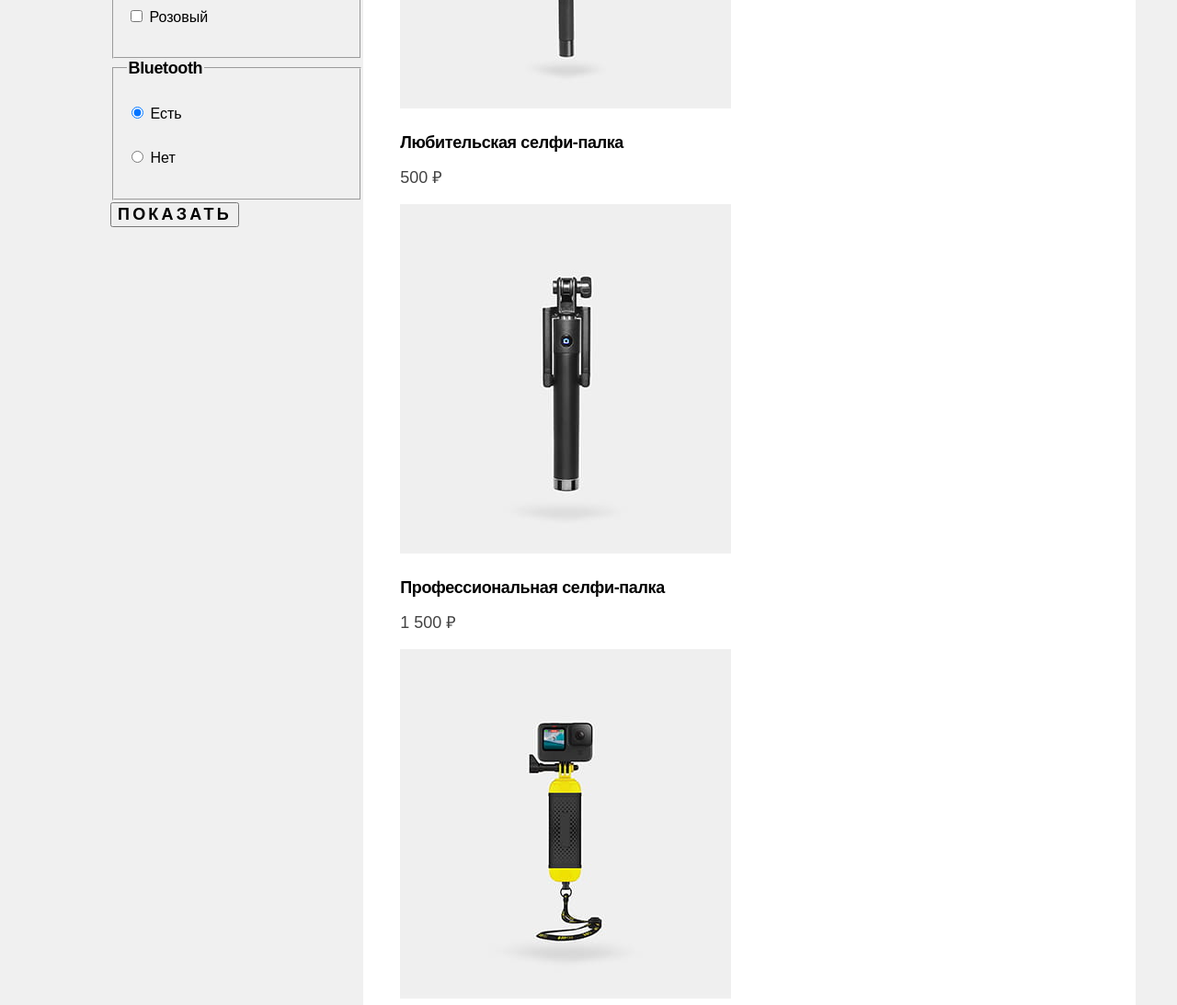
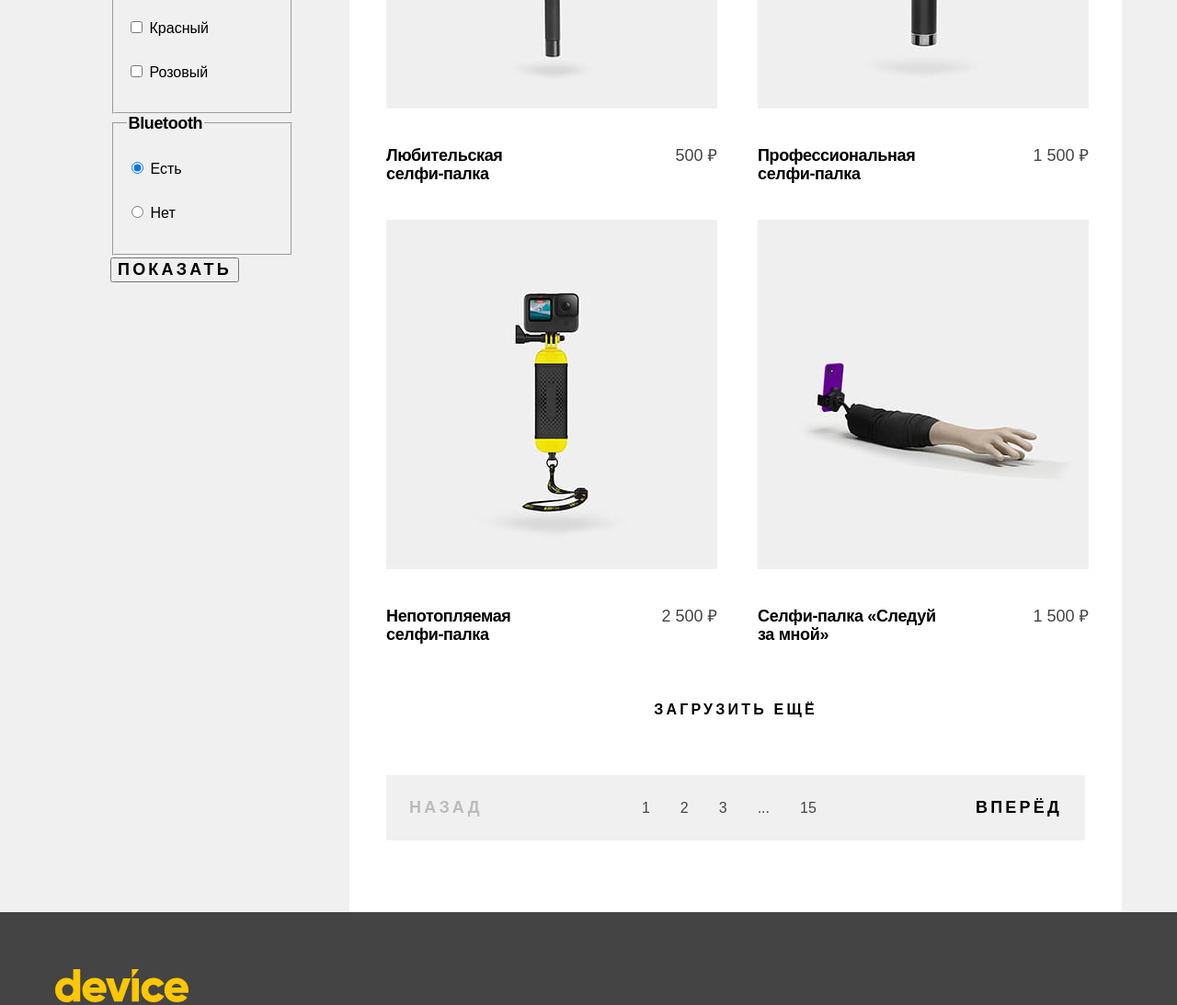
Before and after one commit to htmlacademy-htmlcss/210278-device-36, a plain HTML site: page catalog.html in a window 1280 px wide. Shown: the part 787-1880 px from the top of the page at 92% size. Drawn offline with Linux system fonts and the light colour scheme.

Commit message:
Раскладка блоков каталога на гридах, отступы карточек товара

```diff
--- a/catalog.html
+++ b/catalog.html
@@ -160,23 +160,31 @@
               <div class="catalog__products">
                 <a href="#" class="catalog__product">
                   <img src="images/catalog-products/catalog-product-1.jpg" width="360" height="380" alt="Любительская селфи-палка">
-                    <h3 class="catalog__product-title">Любительская селфи-палка</h3>
+                  <div class="catalog__info">
+                    <h3 class="catalog__product-title">Любительская <br> селфи-палка</h3>
                     <p class="catalog__product-price">500 ₽</p>
+                  </div>
                 </a>
                 <a href="#" class="catalog__product">
                   <img src="images/catalog-products/catalog-product-2.jpg" width="360" height="380" alt="Профессиональная селфи-палка">
+                  <div class="catalog__info">
                     <h3 class="catalog__product-title">Профессиональная селфи-палка</h3>
                     <p class="catalog__product-price">1 500 ₽</p>
+                  </div>
                 </a>
                 <a href="#" class="catalog__product">
                   <img src="images/catalog-products/catalog-product-3.jpg" width="360" height="380" alt="Непотопляемая селфи-палка">
+                  <div class="catalog__info">
                     <h3 class="catalog__product-title">Непотопляемая селфи-палка</h3>
                     <p class="catalog__product-price">2 500 ₽</p>
+                  </div>
                 </a>
                 <a href="#" class="catalog__product">
                   <img src="images/catalog-products/catalog-product-4.jpg" width="360" height="380" alt="Селфи-палка «Следуй за мной»">
+                  <div class="catalog__info">
                     <h3 class="catalog__product-title">Селфи-палка «Следуй за мной»</h3>
                     <p class="catalog__product-price">1 500 ₽</p>
+                  </div>
                 </a>
               </div>
               <a href="#" class="button catalog__load-more">Загрузить ещё</a>
--- a/styles/style.css
+++ b/styles/style.css
@@ -628,6 +628,12 @@ body {
   margin-bottom: 0;
 }
 
+.subscribe__form {
+  display: -webkit-box;
+  display: -ms-flexbox;
+  display: flex;
+}
+
 .subscribe__form-field {
   font-family: "Raleway", sans-serif;
   font-weight: 400;
@@ -826,8 +832,9 @@ body {
 }
 
 .filters {
-  width: 320px;
+  width: 200px;
   padding-left: 60px;
+  padding-right: 60px;
 }
 
 .catalog {
@@ -835,8 +842,12 @@ body {
 }
 
 .catalog__products {
-  padding-top: 70px;
-  padding-left: 40px;
+  display: -ms-grid;
+  display: grid;
+  -ms-grid-columns: 360px 44px 360px;
+  grid-template-columns: 360px 360px;
+  gap: 40px 44px;
+  padding: 70px 40px 44px 40px;
   background-color: #FFFFFF;
 }
 
@@ -847,6 +858,7 @@ body {
   -webkit-box-align: center;
       -ms-flex-align: center;
           align-items: center;
+  background-color: #F0F0F0;
 }
 
 .main-catalog, .catalog__pagination {
@@ -891,16 +903,33 @@ body {
   padding: 15px;
 }
 
+.catalog__info {
+  display: -webkit-box;
+  display: -ms-flexbox;
+  display: flex;
+  -webkit-box-orient: horizontal;
+  -webkit-box-direction: normal;
+      -ms-flex-direction: row;
+          flex-direction: row;
+  -webkit-box-pack: justify;
+      -ms-flex-pack: justify;
+          justify-content: space-between;
+  margin-top: 32px;
+}
+
 .catalog__product-title {
   font-weight: 700;
   font-size: 18px;
   line-height: 20px;
   letter-spacing: -0.02em;
+  width: 200px;
+  margin: 0;
 }
 
 .catalog__product-price {
   line-height: 21px;
   color: #444444;
+  margin: 0;
 }
 
 .catalog__load-more {
@@ -912,6 +941,7 @@ body {
   padding: 18px 39px;
   margin-right: 40px;
   margin-left: 40px;
+  margin-bottom: 44px;
   -webkit-box-sizing: border-box;
           box-sizing: border-box;
   cursor: pointer;
@@ -931,7 +961,7 @@ body {
   -webkit-box-pack: justify;
       -ms-flex-pack: justify;
           justify-content: space-between;
-  margin: 44px 40px 78px 40px;
+  margin: 0px 40px 78px 40px;
 }
 
 .catalog__pagination-list {
```
